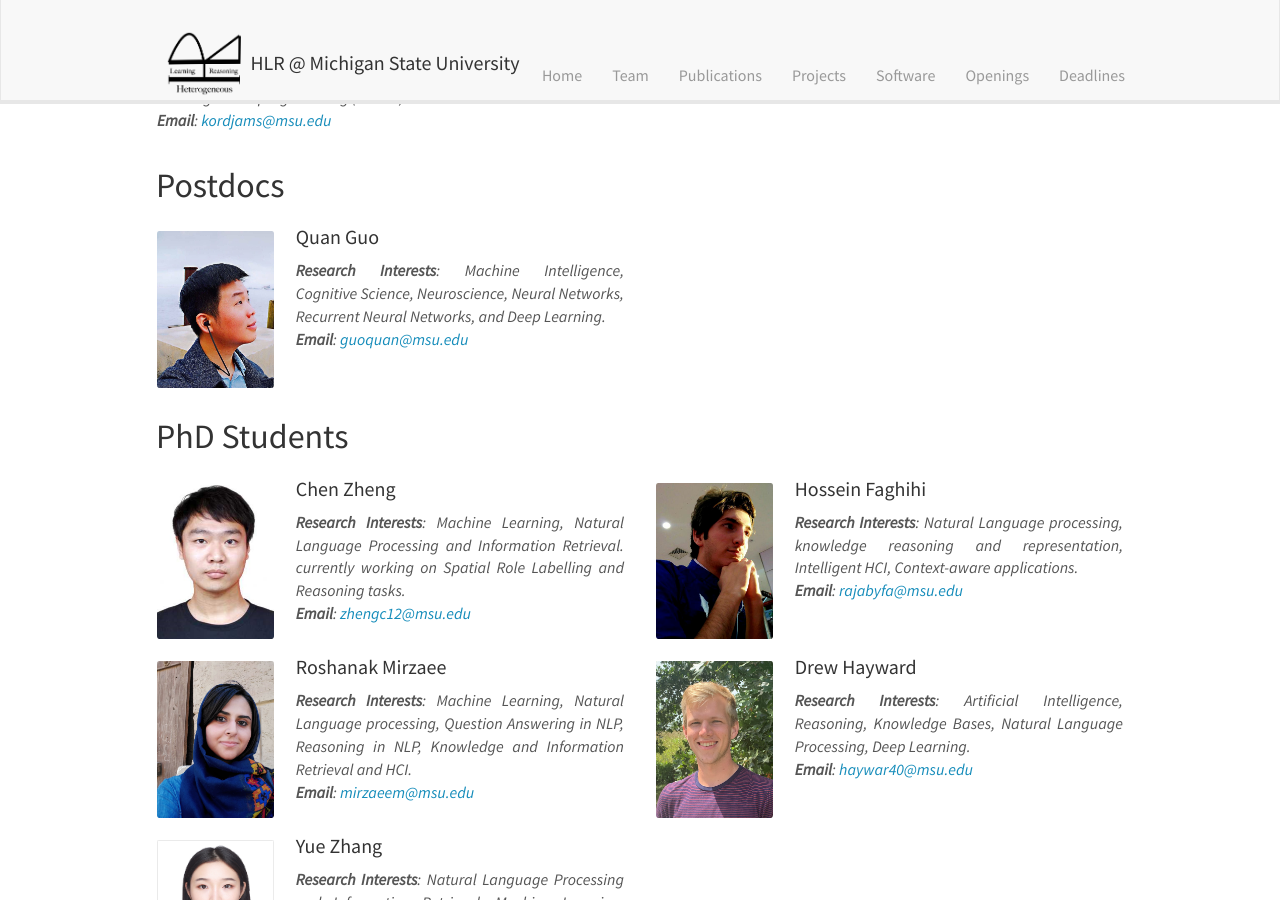
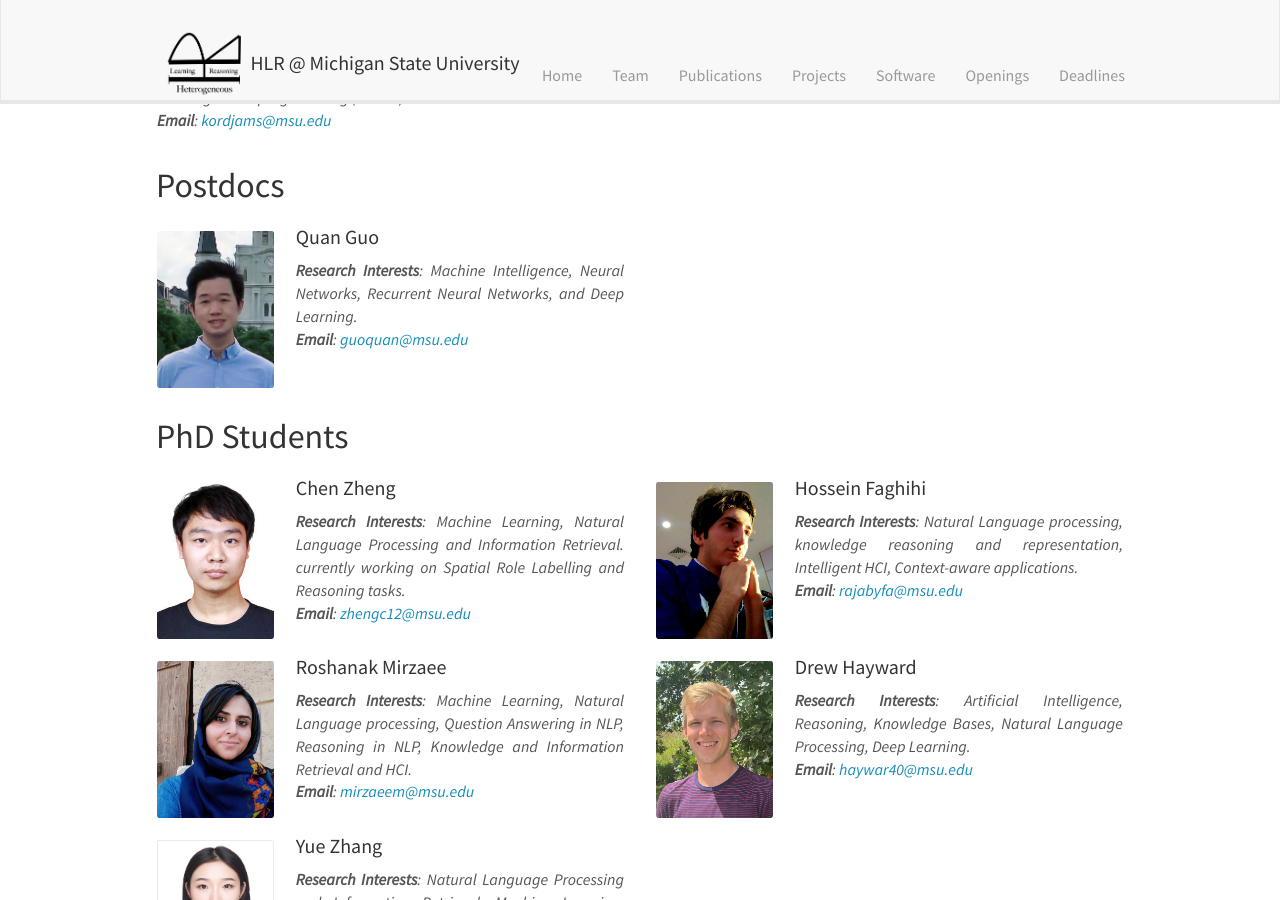
Before and after one commit to HLR/HLR.github.io, a Jekyll site: the page built from _pages/team.md, in a window 1280 px wide and 900 px high, scrolled down 956 px. Built offline with Jekyll 4.4.1, drawn with Linux system fonts in a browser that asks for light colours; nearby versions of some CDN libraries.

Commit message:
Update Quan's web link and photo

```diff
--- a/_data/postdocs.yml
+++ b/_data/postdocs.yml
@@ -1,5 +1,5 @@
 - name: Quan Guo
   photo: Guo.png
-  research_interest: Machine Intelligence, Cognitive Science, Neuroscience, Neural Networks, Recurrent Neural Networks, and Deep Learning.
+  research_interest: Machine Intelligence, Neural Networks, Recurrent Neural Networks, and Deep Learning.
   email: guoquan@msu.edu
-  webpage: /
+  webpage: http://guoquan.net
```
Also changed, not shown: images/profiles/Guo.jpg, images/profiles/Guo.png.
